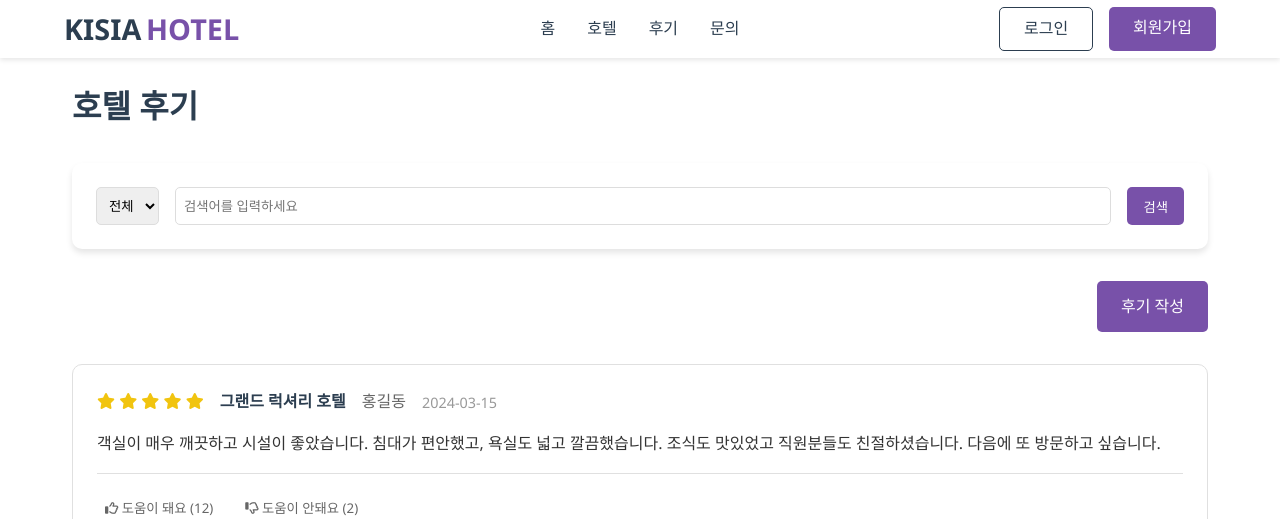
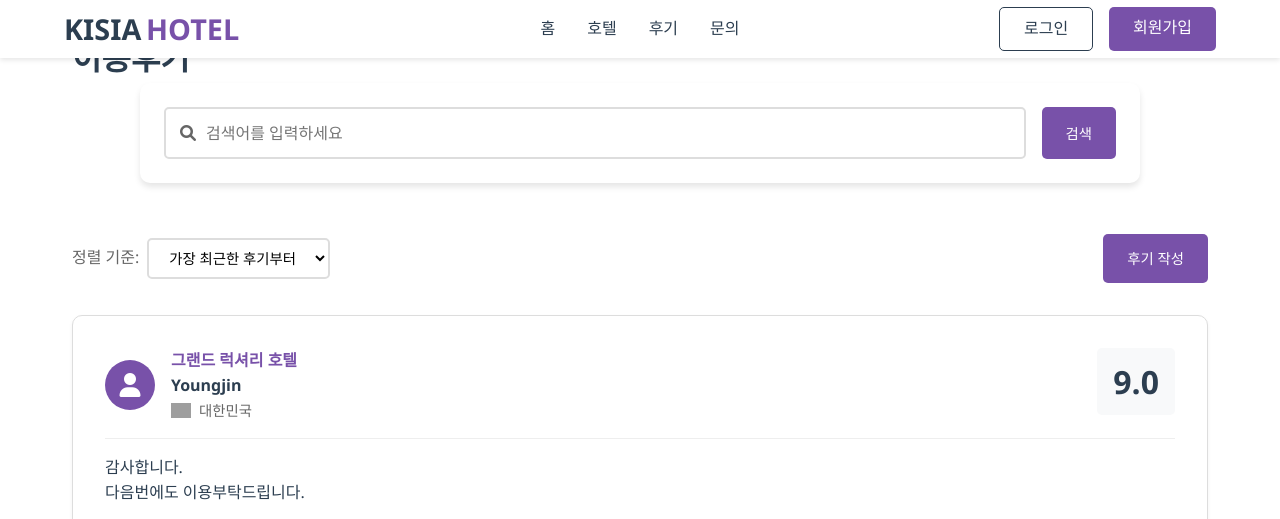
Before and after one commit to KHC1022/Kisia_hotel, a PHP site: page /review.html in a window 1280 px wide. Shown: the top 519 px of the page. Run offline with PHP 8.4, Linux system fonts and the light colour scheme; grey boxes are pictures that could not be loaded.

Commit message:
basic html

```diff
--- a/src/index.html
+++ b/src/index.html
@@ -4,7 +4,7 @@
     <meta charset="UTF-8">
     <meta name="viewport" content="width=device-width, initial-scale=1.0">
     <title>KISIA HOTEL</title>
-    <link rel="stylesheet" href="./style/styles.css">
+    <link rel="stylesheet" href="style/styles.css">
     <link rel="stylesheet" href="https://cdnjs.cloudflare.com/ajax/libs/font-awesome/6.0.0/css/all.min.css">
 </head>
 <body>
--- a/src/inquiry.html
+++ b/src/inquiry.html
@@ -4,8 +4,8 @@
     <meta charset="UTF-8">
     <meta name="viewport" content="width=device-width, initial-scale=1.0">
     <title>KISIA HOTEL - 문의 게시판</title>
-    <link rel="stylesheet" href="./style/styles.css">
-    <link rel="stylesheet" href="./style/inquiry.css">
+    <link rel="stylesheet" href="style/styles.css">
+    <link rel="stylesheet" href="style/inquiry.css">
     <link rel="stylesheet" href="https://cdnjs.cloudflare.com/ajax/libs/font-awesome/6.0.0/css/all.min.css">
 </head>
 <body>
--- a/src/login.html
+++ b/src/login.html
@@ -4,8 +4,8 @@
     <meta charset="UTF-8">
     <meta name="viewport" content="width=device-width, initial-scale=1.0">
     <title>KISIA HOTEL - 로그인</title>
-    <link rel="stylesheet" href="./style/styles.css">
-    <link rel="stylesheet" href="./style/login.css">
+    <link rel="stylesheet" href="style/styles.css">
+    <link rel="stylesheet" href="style/login.css">
     <link rel="stylesheet" href="https://cdnjs.cloudflare.com/ajax/libs/font-awesome/6.0.0/css/all.min.css">
 </head>
 <body>
--- a/src/review.html
+++ b/src/review.html
@@ -4,142 +4,9 @@
     <meta charset="UTF-8">
     <meta name="viewport" content="width=device-width, initial-scale=1.0">
     <title>KISIA HOTEL - 후기 게시판</title>
-    <link rel="stylesheet" href="./style/styles.css">
-    <link rel="stylesheet" href="./style/review.css">
+    <link rel="stylesheet" href="style/styles.css">
+    <link rel="stylesheet" href="style/review.css">
     <link rel="stylesheet" href="https://cdnjs.cloudflare.com/ajax/libs/font-awesome/6.0.0/css/all.min.css">
-    <style>
-        .board-container {
-            max-width: 1200px;
-            margin: 0 auto;
-            padding: 2rem;
-        }
-
-        .board-header {
-            display: flex;
-            justify-content: space-between;
-            align-items: center;
-            margin-bottom: 2rem;
-        }
-
-        .board-title {
-            font-size: 2rem;
-            color: #2c3e50;
-        }
-
-        .write-btn {
-            padding: 0.8rem 1.5rem;
-            background-color: #7851A9;
-            color: white;
-            border: none;
-            border-radius: 5px;
-            cursor: pointer;
-            text-decoration: none;
-        }
-
-        .board-table {
-            width: 100%;
-            border-collapse: collapse;
-            margin-bottom: 2rem;
-        }
-
-        .board-table th,
-        .board-table td {
-            padding: 1rem;
-            text-align: center;
-            border-bottom: 1px solid #ddd;
-        }
-
-        .board-table th {
-            background-color: #f8f9fa;
-            font-weight: 600;
-        }
-
-        .board-table tr:hover {
-            background-color: #f8f9fa;
-        }
-
-        .board-table .title {
-            text-align: left;
-        }
-
-        .board-table .title a {
-            color: #2c3e50;
-            text-decoration: none;
-        }
-
-        .board-table .title a:hover {
-            color: #7851A9;
-        }
-
-        .review-rating {
-            color: #f1c40f;
-        }
-
-        .pagination {
-            display: flex;
-            justify-content: center;
-            gap: 0.5rem;
-            margin-top: 2rem;
-        }
-
-        .pagination a {
-            padding: 0.5rem 1rem;
-            border: 1px solid #ddd;
-            border-radius: 5px;
-            text-decoration: none;
-            color: #2c3e50;
-        }
-
-        .pagination a.active {
-            background-color: #7851A9;
-            color: white;
-            border-color: #7851A9;
-        }
-
-        .search-box {
-            display: flex;
-            gap: 1rem;
-            margin-bottom: 2rem;
-        }
-
-        .search-box select {
-            padding: 0.5rem;
-            border: 1px solid #ddd;
-            border-radius: 5px;
-        }
-
-        .search-box input {
-            flex: 1;
-            padding: 0.5rem;
-            border: 1px solid #ddd;
-            border-radius: 5px;
-        }
-
-        .search-box button {
-            padding: 0.5rem 1rem;
-            background-color: #7851A9;
-            color: white;
-            border: none;
-            border-radius: 5px;
-            cursor: pointer;
-        }
-
-        @media (max-width: 768px) {
-            .board-container {
-                padding: 1rem;
-            }
-
-            .board-table th:nth-child(3),
-            .board-table td:nth-child(3) {
-                display: none;
-            }
-
-            .board-table th:nth-child(4),
-            .board-table td:nth-child(4) {
-                display: none;
-            }
-        }
-    </style>
 </head>
 <body>
     <header>
@@ -160,114 +27,257 @@
 
     <main class="board-container">
         <div class="board-header">
-            <h1 class="board-title">호텔 후기</h1>
+            <h1 class="board-title">이용후기</h1>
         </div>
 
+        <div class="search-container">
             <div class="search-box">
-            <select>
-                <option value="all">전체</option>
-                <option value="5">5점</option>
-                <option value="4">4점</option>
-                <option value="3">3점</option>
-                <option value="2">2점</option>
-                <option value="1">1점</option>
-            </select>
+                <div class="search-input">
+                    <i class="fas fa-search"></i>
                     <input type="text" placeholder="검색어를 입력하세요">
-            <button>검색</button>
+                </div>
+                <button class="search-button">검색</button>
+            </div>
         </div>
 
-        <div class="write-btn-container">
+        <div class="controls-container">
+            <div class="sort-container">
+                <span class="sort-label">정렬 기준:</span>
+                <select class="sort-dropdown">
+                    <option value="recent">가장 최근한 후기부터</option>
+                    <option value="rating-high">평점 높은 순</option>
+                    <option value="rating-low">평점 낮은 순</option>
+                    <option value="helpful">도움이 된 순</option>
+                </select>
+            </div>
             <a href="#" class="write-btn">후기 작성</a>
         </div>
 
         <div class="review-list">
             <div class="review-item">
                 <div class="review-header">
-                    <div class="review-info">
-                        <div class="stars">
-                            <i class="fas fa-star"></i>
-                            <i class="fas fa-star"></i>
-                            <i class="fas fa-star"></i>
-                            <i class="fas fa-star"></i>
-                            <i class="fas fa-star"></i>
+                    <div class="user-info">
+                        <div class="user-avatar">
+                            <i class="fas fa-user"></i>
                         </div>
+                        <div class="user-details">
                             <span class="hotel-name">그랜드 럭셔리 호텔</span>
-                        <span class="reviewer">홍길동</span>
-                        <span class="date">2024-03-15</span>
+                            <span class="user-name">Youngjin</span>
+                            <span class="user-country">
+                                <img src="https://flagcdn.com/w20/kr.png" alt="대한민국" class="country-flag">
+                                대한민국
+                            </span>
                         </div>
                     </div>
+                    <div class="review-rating">9.0</div>
+                </div>
                 <div class="review-content">
-                    <p>객실이 매우 깨끗하고 시설이 좋았습니다. 침대가 편안했고, 욕실도 넓고 깔끔했습니다. 조식도 맛있었고 직원분들도 친절하셨습니다. 다음에 또 방문하고 싶습니다.</p>
+                    <p>감사합니다.</p>
+                    <p>다음번에도 이용부탁드립니다.</p>
                 </div>
-                <div class="review-footer">
-                    <div class="helpful">
-                        <button><i class="far fa-thumbs-up"></i> 도움이 돼요 (12)</button>
-                        <button><i class="far fa-thumbs-down"></i> 도움이 안돼요 (2)</button>
+                <img class="review-photo" src="https://images.unsplash.com/photo-1566073771259-6a8506099945?auto=format&fit=crop&w=400&q=80" alt="호텔 사진">
+                <div class="review-meta">
+                    <div class="stay-info">
+                        <i class="fas fa-bed"></i>
+                        <span>이코노미 더블룸</span>
+                        <span>•</span>
+                        <span>2박 • 2025년 4월</span>
+                        <span>•</span>
+                        <span>나홀로 여행객</span>
+                    </div>
+                    <div class="review-actions">
+                        <button class="action-btn">
+                            <i class="far fa-thumbs-up"></i>
+                            도움이 됨
+                        </button>
+                        <button class="action-btn">
+                            <i class="far fa-thumbs-down"></i>
+                            도움이 되지 않음
+                        </button>
                     </div>
                 </div>
             </div>
 
             <div class="review-item">
                 <div class="review-header">
-                    <div class="review-info">
-                        <div class="stars">
-                            <i class="fas fa-star"></i>
-                            <i class="fas fa-star"></i>
-                            <i class="fas fa-star"></i>
-                            <i class="fas fa-star"></i>
-                            <i class="fas fa-star"></i>
+                    <div class="user-info">
+                        <div class="user-avatar">
+                            <i class="fas fa-user"></i>
                         </div>
+                        <div class="user-details">
                             <span class="hotel-name">비치 파라다이스 호텔</span>
-                        <span class="reviewer">김철수</span>
-                        <span class="date">2024-03-14</span>
+                            <span class="user-name">김철수</span>
+                            <span class="user-country">
+                                <img src="https://flagcdn.com/w20/kr.png" alt="대한민국" class="country-flag">
+                                대한민국
+                            </span>
                         </div>
                     </div>
+                    <div class="review-rating">8.5</div>
+                </div>
                 <div class="review-content">
-                    <p>해변과 가까워서 매우 좋았습니다. 객실에서 바다 전망이 정말 아름다웠고, 룸서비스도 빠르고 맛있었습니다. 특히 스파 시설이 최고였어요.</p>
+                    <p>위치가 좋고 직원분들이 친절했습니다. 객실도 깨끗하고 전망도 좋았어요.</p>
                 </div>
-                <div class="review-footer">
-                    <div class="helpful">
-                        <button><i class="far fa-thumbs-up"></i> 도움이 돼요 (8)</button>
-                        <button><i class="far fa-thumbs-down"></i> 도움이 안돼요 (1)</button>
+                <img class="review-photo" src="https://images.unsplash.com/photo-1520250497591-112f2f40a3f4?auto=format&fit=crop&w=400&q=80" alt="호텔 사진">
+                <div class="review-meta">
+                    <div class="stay-info">
+                        <i class="fas fa-bed"></i>
+                        <span>디럭스 트윈룸</span>
+                        <span>•</span>
+                        <span>3박 • 2025년 4월</span>
+                        <span>•</span>
+                        <span>가족여행</span>
+                    </div>
+                    <div class="review-actions">
+                        <button class="action-btn">
+                            <i class="far fa-thumbs-up"></i>
+                            도움이 됨
+                        </button>
+                        <button class="action-btn">
+                            <i class="far fa-thumbs-down"></i>
+                            도움이 되지 않음
+                        </button>
                     </div>
                 </div>
             </div>
 
             <div class="review-item">
                 <div class="review-header">
-                    <div class="review-info">
-                        <div class="stars">
-                            <i class="fas fa-star"></i>
-                            <i class="fas fa-star"></i>
-                            <i class="fas fa-star"></i>
-                            <i class="fas fa-star"></i>
-                            <i class="far fa-star"></i>
+                    <div class="user-info">
+                        <div class="user-avatar">
+                            <i class="fas fa-user"></i>
                         </div>
-                        <span class="hotel-name">마운틴 뷰 호텔</span>
-                        <span class="reviewer">이영희</span>
-                        <span class="date">2024-03-13</span>
+                        <div class="user-details">
+                            <span class="hotel-name">도쿄 비즈니스 호텔</span>
+                            <span class="user-name">Sakura</span>
+                            <span class="user-country">
+                                <img src="https://flagcdn.com/w20/jp.png" alt="일본" class="country-flag">
+                                일본
+                            </span>
                         </div>
                     </div>
+                    <div class="review-rating">9.2</div>
+                </div>
                 <div class="review-content">
-                    <p>산 전망이 정말 아름다웠습니다. 객실이 넓고 깔끔했지만, 에어컨 소음이 조금 있었습니다. 조식은 다양하고 맛있었어요.</p>
+                    <p>スタッフがとても親切でした。部屋も清潔で快適でした。</p>
                 </div>
-                <div class="review-footer">
-                    <div class="helpful">
-                        <button><i class="far fa-thumbs-up"></i> 도움이 돼요 (5)</button>
-                        <button><i class="far fa-thumbs-down"></i> 도움이 안돼요 (0)</button>
+                <img class="review-photo" src="https://images.unsplash.com/photo-1551882547-ff40c63fe5fa?auto=format&fit=crop&w=400&q=80" alt="호텔 사진">
+                <div class="review-meta">
+                    <div class="stay-info">
+                        <i class="fas fa-bed"></i>
+                        <span>싱글룸</span>
+                        <span>•</span>
+                        <span>1박 • 2025년 3월</span>
+                        <span>•</span>
+                        <span>출장</span>
+                    </div>
+                    <div class="review-actions">
+                        <button class="action-btn">
+                            <i class="far fa-thumbs-up"></i>
+                            도움이 됨
+                        </button>
+                        <button class="action-btn">
+                            <i class="far fa-thumbs-down"></i>
+                            도움이 되지 않음
+                        </button>
+                    </div>
+                </div>
+            </div>
+
+            <div class="review-item">
+                <div class="review-header">
+                    <div class="user-info">
+                        <div class="user-avatar">
+                            <i class="fas fa-user"></i>
+                        </div>
+                        <div class="user-details">
+                            <span class="hotel-name">런던 시티 호텔</span>
+                            <span class="user-name">Emily</span>
+                            <span class="user-country">
+                                <img src="https://flagcdn.com/w20/gb.png" alt="영국" class="country-flag">
+                                영국
+                            </span>
+                        </div>
+                    </div>
+                    <div class="review-rating">7.8</div>
+                </div>
+                <div class="review-content">
+                    <p>The breakfast was delicious and the location was perfect for sightseeing.</p>
+                </div>
+                <img class="review-photo" src="https://images.unsplash.com/photo-1506744038136-46273834b3fb?auto=format&fit=crop&w=400&q=80" alt="호텔 사진">
+                <div class="review-meta">
+                    <div class="stay-info">
+                        <i class="fas fa-bed"></i>
+                        <span>스탠다드룸</span>
+                        <span>•</span>
+                        <span>4박 • 2025년 2월</span>
+                        <span>•</span>
+                        <span>커플 여행</span>
+                    </div>
+                    <div class="review-actions">
+                        <button class="action-btn">
+                            <i class="far fa-thumbs-up"></i>
+                            도움이 됨
+                        </button>
+                        <button class="action-btn">
+                            <i class="far fa-thumbs-down"></i>
+                            도움이 되지 않음
+                        </button>
+                    </div>
+                </div>
+            </div>
+
+            <div class="review-item">
+                <div class="review-header">
+                    <div class="user-info">
+                        <div class="user-avatar">
+                            <i class="fas fa-user"></i>
+                        </div>
+                        <div class="user-details">
+                            <span class="hotel-name">부산 해운대 호텔</span>
+                            <span class="user-name">박지민</span>
+                            <span class="user-country">
+                                <img src="https://flagcdn.com/w20/kr.png" alt="대한민국" class="country-flag">
+                                대한민국
+                            </span>
+                        </div>
+                    </div>
+                    <div class="review-rating">8.8</div>
+                </div>
+                <div class="review-content">
+                    <p>시설이 깔끔하고 조용해서 휴식하기 좋았습니다. 다음에도 또 이용하고 싶어요.</p>
+                </div>
+                <img class="review-photo" src="https://images.unsplash.com/photo-1464983953574-0892a716854b?auto=format&fit=crop&w=400&q=80" alt="호텔 사진">
+                <div class="review-meta">
+                    <div class="stay-info">
+                        <i class="fas fa-bed"></i>
+                        <span>프리미엄룸</span>
+                        <span>•</span>
+                        <span>2박 • 2025년 1월</span>
+                        <span>•</span>
+                        <span>친구와 여행</span>
+                    </div>
+                    <div class="review-actions">
+                        <button class="action-btn">
+                            <i class="far fa-thumbs-up"></i>
+                            도움이 됨
+                        </button>
+                        <button class="action-btn">
+                            <i class="far fa-thumbs-down"></i>
+                            도움이 되지 않음
+                        </button>
                     </div>
                 </div>
             </div>
         </div>
-
-        <div class="pagination-container">
         <div class="pagination">
+            <a href="#" class="arrow" aria-label="이전 페이지"><i class="fas fa-angle-left"></i></a>
             <a href="#" class="active">1</a>
             <a href="#">2</a>
             <a href="#">3</a>
             <a href="#">4</a>
             <a href="#">5</a>
-            </div>
+            <a href="#" class="arrow" aria-label="다음 페이지"><i class="fas fa-angle-right"></i></a>
         </div>
     </main>
 
--- a/src/signup.html
+++ b/src/signup.html
@@ -4,8 +4,8 @@
     <meta charset="UTF-8">
     <meta name="viewport" content="width=device-width, initial-scale=1.0">
     <title>KISIA HOTEL - 회원가입</title>
-    <link rel="stylesheet" href="./style/styles.css">
-    <link rel="stylesheet" href="./style/login.css">
+    <link rel="stylesheet" href="style/styles.css">
+    <link rel="stylesheet" href="style/login.css">
     <link rel="stylesheet" href="https://cdnjs.cloudflare.com/ajax/libs/font-awesome/6.0.0/css/all.min.css">
 </head>
 <body>
--- a/src/style/review.css
+++ b/src/style/review.css
@@ -1,27 +1,101 @@
 .board-container {
     max-width: 1200px;
     margin: 0 auto;
-    padding: 5rem 2rem 2rem;
+    padding: 2rem;
 }
 
 .board-header {
     display: flex;
     justify-content: space-between;
     align-items: center;
-    margin-bottom: 2rem;
-    margin-top: 3rem;
+    margin-bottom: 0;
 }
 
 .board-title {
     font-size: 2rem;
     color: #2c3e50;
-    margin: 0;
 }
 
-.write-btn-container {
+.search-container {
     display: flex;
-    justify-content: flex-end;
+    justify-content: center;
+    margin-bottom: 1.2rem;
+    max-width: 1000px;
+    margin-left: auto;
+    margin-right: auto;
+    padding-top: 0;
+    padding-bottom: 0;
+    padding-left: 0;
+    padding-right: 0;
+    margin-top: 0;
+}
+
+.search-box {
+    display: flex;
+    gap: 1rem;
     margin-bottom: 2rem;
+    width: 100%;
+}
+
+.search-input {
+    flex: 1;
+    position: relative;
+}
+
+.search-input input {
+    width: 100%;
+    padding: 0.8rem 1rem 0.8rem 2.5rem;
+    border: 2px solid #ddd;
+    border-radius: 5px;
+    font-size: 1rem;
+}
+
+.search-input i {
+    position: absolute;
+    left: 1rem;
+    top: 50%;
+    transform: translateY(-50%);
+    color: #666;
+}
+
+.search-button {
+    padding: 0.8rem 1.5rem;
+    background-color: #7851A9;
+    color: white;
+    border: none;
+    border-radius: 5px;
+    cursor: pointer;
+    font-size: 0.9rem;
+}
+
+.search-button:hover {
+    background-color: #6a4498;
+}
+
+.controls-container {
+    display: flex;
+    justify-content: space-between;
+    align-items: center;
+    margin-bottom: 2rem;
+}
+
+.sort-container {
+    display: flex;
+    align-items: center;
+    gap: 0.5rem;
+}
+
+.sort-label {
+    color: #666;
+}
+
+.sort-dropdown {
+    padding: 0.5rem 1rem;
+    border: 2px solid #ddd;
+    border-radius: 5px;
+    background-color: white;
+    cursor: pointer;
+    font-size: 0.9rem;
 }
 
 .write-btn {
@@ -32,118 +106,147 @@
     border-radius: 5px;
     cursor: pointer;
     text-decoration: none;
+    font-size: 0.9rem;
+}
+
+.write-btn:hover {
+    background-color: #6a4498;
 }
 
 .review-list {
     display: flex;
     flex-direction: column;
-    gap: 1.5rem;
+    gap: 2rem;
 }
 
 .review-item {
-    border: 1px solid #e0e0e0;
+    border: 1px solid #ddd;
     border-radius: 10px;
-    padding: 1.5rem;
+    padding: 2rem;
+    background-color: white;
+    box-shadow: 0 2px 4px rgba(0,0,0,0.05);
 }
 
 .review-header {
+    display: flex;
+    justify-content: space-between;
+    align-items: flex-start;
     margin-bottom: 1rem;
+    padding-bottom: 1rem;
+    border-bottom: 1px solid #eee;
 }
 
-.review-info {
+.user-info {
     display: flex;
     align-items: center;
     gap: 1rem;
-    flex-wrap: wrap;
 }
 
-.stars {
-    color: #f1c40f;
+.user-avatar {
+    width: 50px;
+    height: 50px;
+    border-radius: 50%;
+    background-color: #7851A9;
+    color: white;
+    display: flex;
+    align-items: center;
+    justify-content: center;
+    font-size: 1.5rem;
+}
+
+.user-details {
+    display: flex;
+    flex-direction: column;
 }
 
 .hotel-name {
     font-weight: bold;
+    color: #7851A9;
+    margin-right: 0.5rem;
+}
+
+.user-name {
+    font-weight: bold;
     color: #2c3e50;
 }
 
-.reviewer {
+.user-country {
     color: #666;
+    font-size: 0.9rem;
+    display: flex;
+    align-items: center;
+    gap: 0.5rem;
 }
 
-.date {
-    color: #999;
+.country-flag {
+    width: 20px;
+    height: 15px;
+}
+
+.review-rating {
+    font-size: 2rem;
+    font-weight: bold;
+    color: #2c3e50;
+    background-color: #f8f9fa;
+    padding: 0.5rem 1rem;
+    border-radius: 5px;
+}
+
+.review-content {
+    color: #2c3e50;
+    line-height: 1.6;
+    margin-bottom: 1rem;
+}
+
+.review-meta {
+    display: flex;
+    justify-content: space-between;
+    align-items: center;
+    color: #666;
     font-size: 0.9rem;
 }
 
-.review-content {
-    margin: 1rem 0;
-    line-height: 1.6;
-    color: #333;
+.stay-info {
+    display: flex;
+    gap: 0.5rem;
+    align-items: center;
 }
 
-.review-footer {
-    margin-top: 1rem;
-    padding-top: 1rem;
-    border-top: 1px solid #e0e0e0;
-}
-
-.helpful {
+.review-actions {
     display: flex;
     gap: 1rem;
 }
 
-.helpful button {
-    background: none;
-    border: none;
+.action-btn {
+    display: flex;
+    align-items: center;
+    gap: 0.5rem;
     color: #666;
     cursor: pointer;
-    padding: 0.5rem;
-    border-radius: 5px;
-    transition: all 0.3s;
+    border: none;
+    background: none;
+    font-size: 0.9rem;
 }
 
-.helpful button:hover {
-    background-color: #f8f9fa;
+.action-btn:hover {
     color: #7851A9;
 }
 
-.search-box {
-    display: flex;
-    gap: 1rem;
-    margin-bottom: 2rem;
-}
-
-.search-box select {
-    padding: 0.5rem;
-    border: 1px solid #ddd;
-    border-radius: 5px;
-}
-
-.search-box input {
-    flex: 1;
-    padding: 0.5rem;
-    border: 1px solid #ddd;
-    border-radius: 5px;
-}
-
-.search-box button {
-    padding: 0.5rem 1rem;
-    background-color: #7851A9;
-    color: white;
-    border: none;
-    border-radius: 5px;
-    cursor: pointer;
-}
-
-.pagination-container {
-    display: flex;
-    justify-content: center;
-    margin-top: 2rem;
+.review-photo {
+    width: 100%;
+    max-width: 400px;
+    height: 180px;
+    object-fit: cover;
+    border-radius: 10px;
+    margin: 1rem 0;
+    display: block;
 }
 
 .pagination {
     display: flex;
+    justify-content: center;
     gap: 0.5rem;
+    margin-top: 2rem;
 }
 
 .pagination a {
```
Also changed, not shown: other parts of src/style/review.css (+14 -19 lines), src/index.php (deleted, +0 -14 lines). Lines whose indentation alone changed are shown as unchanged.
